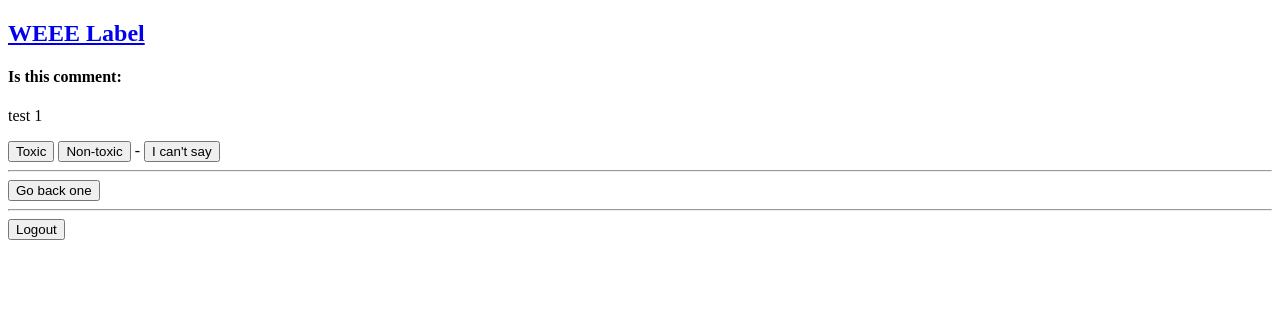
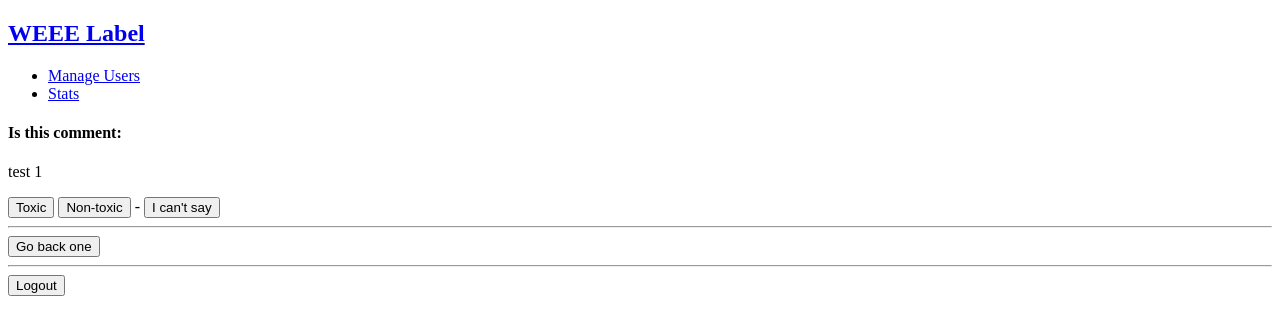
Before and after one commit to WEEE-Open/weee-label, a Flask app: page / in a window 1280 px wide. Shown: the top 335 px of the page. Run offline with Flask 2, Linux system fonts and the light colour scheme; the visitor is signed in with stand-in values (Sample User, id 1); data comes from the database, SQL or seed files in the repository.

Commit message:
show navbar to admin user

```diff
--- a/templates/base.html
+++ b/templates/base.html
@@ -7,8 +7,12 @@
 <body>
 <nav>
   <h1><a href="{{ url_for('label') }}">WEEE Label</a></h1>
-{#  <ul>#}
-{#  </ul>#}
+    {% if session.user_id == 1 %}
+    <ul>
+      <li><a href="{{ url_for('manage_users') }}">Manage Users</a>
+      <li><a href="{{ url_for('see_stats') }}">Stats</a>
+    </ul>
+    {% endif %}
 </nav>
 {% for message in get_flashed_messages() %}
     <div class="flash">{{ message }}</div>
```
